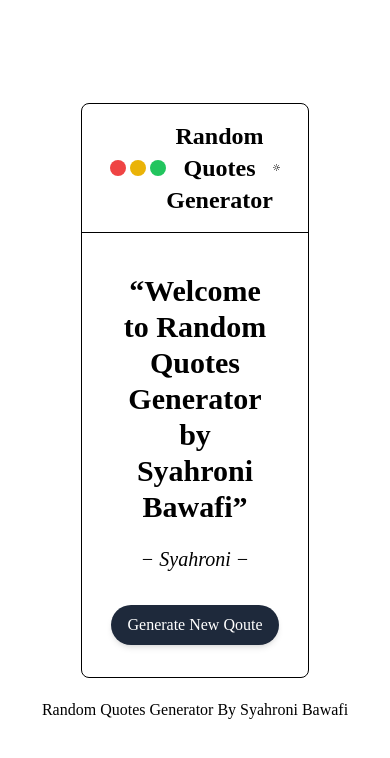
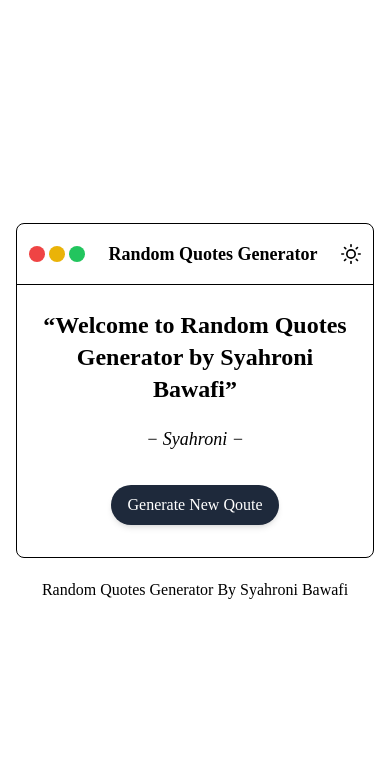
Before and after one commit to bwafi/random-quotes-generator, a Next.js app: page / in a window 390 px wide. Shown: the top 758 px of the page. Built offline with nearby package versions, Linux system fonts and the light colour scheme.

Commit message:
responsive

```diff
--- a/components/Quotes.js
+++ b/components/Quotes.js
@@ -13,15 +13,17 @@ export default function Quotes({ click }) {
     <>
       {!quotes ? (
         <>
-          <p className="font-bold text-center text-3xl w-10/12 pt-10 pb-5 px-5">
+          <p className="font-bold text-center md:text-3xl text-2xl md:w-10/12 w-11/12 md:pt-10 pt-6 pb-5 md:px-5 px-1">
             &ldquo;Welcome to Random Quotes Generator by Syahroni Bawafi&rdquo;
           </p>
-          <i className="text-xl">&minus; Syahroni &minus;</i>
+          <i className="md:text-xl text-lg">&minus; Syahroni &minus;</i>
         </>
       ) : (
         <>
-          <p className="font-bold text-center text-3xl w-9/12 pt-10 pb-5 px-5">&ldquo;{quotes.content}&rdquo;</p>
-          <i className="text-xl">&minus; {quotes.author} &minus;</i>
+          <p className="font-bold text-center md:text-3xl text-2xl md:w-10/12 w-11/12 md:pt-10 pt-6 pb-5 md:px-5 px-1">
+            &ldquo;{quotes.content}&rdquo;
+          </p>
+          <i className="md:text-xl text-lg">&minus; {quotes.author} &minus;</i>
         </>
       )}
       <button
--- a/components/QuotesContent.js
+++ b/components/QuotesContent.js
@@ -1,4 +1,4 @@
-import React, { useState } from 'react';
+import React from 'react';
 import Quotes from './Quotes';
 
 export default function QuotesContent() {
--- a/pages/index.js
+++ b/pages/index.js
@@ -9,17 +9,17 @@ export default function Home() {
     <main
       className={`flex min-h-screen flex-col ${
         dark ? 'dark' : ''
-      } items-center justify-center py-24 font-serif container mx-auto `}>
-      <div className="flex flex-col rounded-lg border  border-black w-7/12 dark:bg-slate-800 dark:text-white">
-        <div className="flex justify-between px-7 items-center py-4">
+      } items-center justify-center lg:py-24 font-serif container mx-auto px-4 py-10`}>
+      <div className="flex flex-col rounded-lg border  border-black lg:w-7/12 md:w-10/12 w-full dark:bg-slate-800 dark:text-white">
+        <div className="flex justify-between md:px-7 px-3 items-center py-4">
           <ul className="flex justify-center space-x-1">
             <li className="block bg-red-500 w-4 h-4 rounded-full"></li>
             <li className="block bg-yellow-500 w-4 h-4 rounded-full"></li>
             <li className="block bg-green-500 w-4 h-4 rounded-full"></li>
           </ul>
-          <h1 className="font-bold text-center text-2xl">Random Quotes Generator</h1>
+          <h1 className="font-bold text-center md:text-2xl text-lg">Random Quotes Generator</h1>
           <button onClick={() => SetDark(!dark)}>
-            <Image src={dark ? '/moon.svg' : '/sun.svg'} alt="sun" width={25} height={25} />
+            <Image src={dark ? '/moon.svg' : '/sun.svg'} alt="sun" width={20} height={20} />
           </button>
         </div>
         <hr className="border-t border-black dark:border-slate-300" />
```
